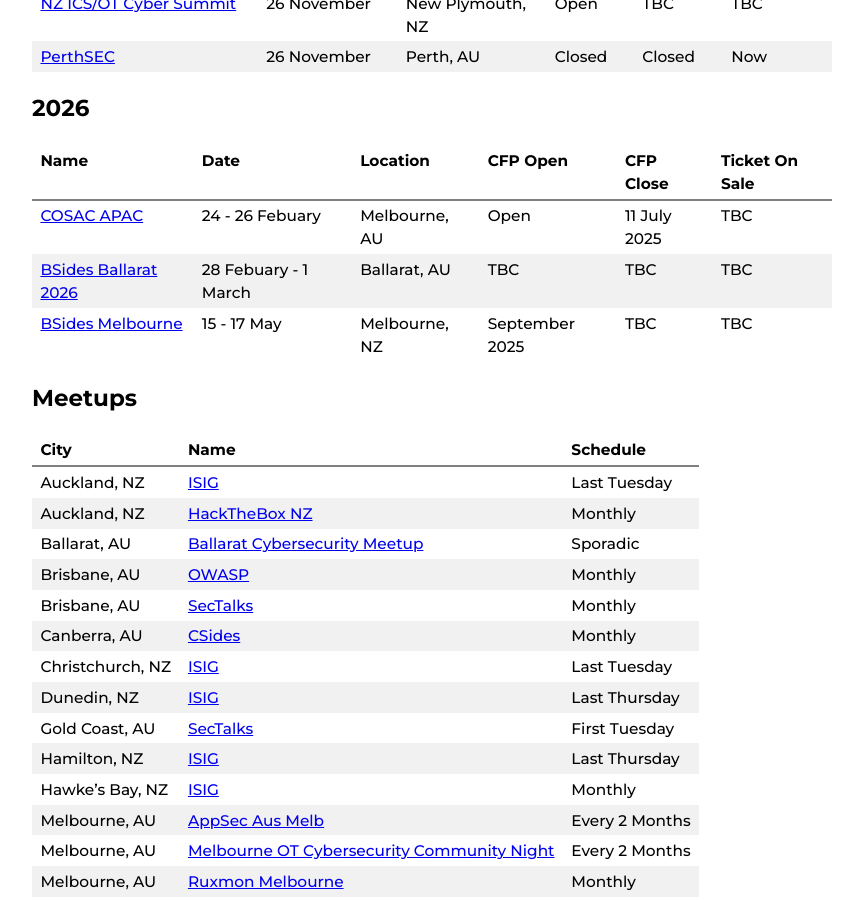
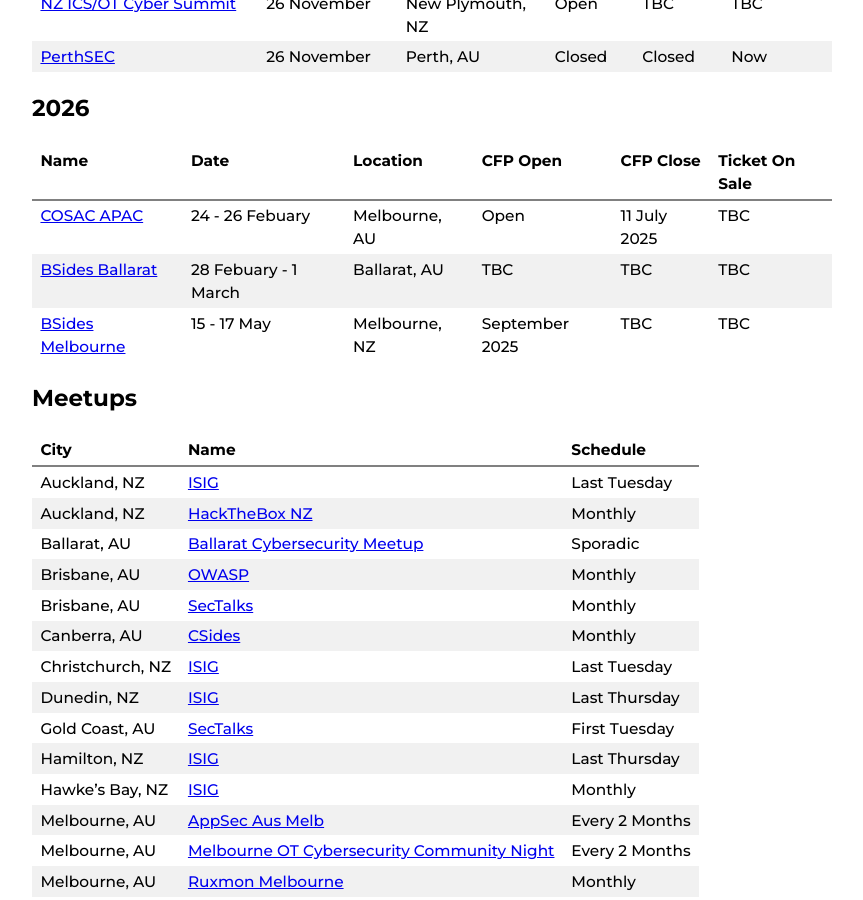
Before and after one commit to nzkarit/downundercons, a Jekyll site: the page built from index.markdown, in a window 1280 px wide and 900 px high, scrolled down 957 px. Shown: the whole window, without its empty margins (208-1071 px from the left). Built offline with Jekyll 4.4.1, drawn with Linux system fonts in a browser that asks for light colours.

Commit message:
Update index.markdown

```diff
--- a/index.markdown
+++ b/index.markdown
@@ -35,7 +35,7 @@ These are a list of hacker/infosec cons and meetups in the NZ and Aussie Area.
 | Name | Date | Location | CFP Open | CFP Close | Ticket On Sale |
 | ---- | ---- | -------- | -------- | --------- | -------------- |
 | [COSAC APAC](https://cosac.net/apac/) | 24 - 26 Febuary | Melbourne, AU | Open | 11 July 2025 | TBC |
-| [BSides Ballarat 2026](https://federation.edu.au/icsl/icsl-conferences/bsides-ballarat-2026) | 28 Febuary - 1 March | Ballarat, AU | TBC | TBC | TBC |
+| [BSides Ballarat](https://federation.edu.au/icsl/icsl-conferences/bsides-ballarat-2026) | 28 Febuary - 1 March | Ballarat, AU | TBC | TBC | TBC |
 | [BSides Melbourne](https://www.bsidesmelbourne.com/) | 15 - 17 May | Melbourne, NZ | September 2025 | TBC | TBC |
 
 ## Meetups
```
